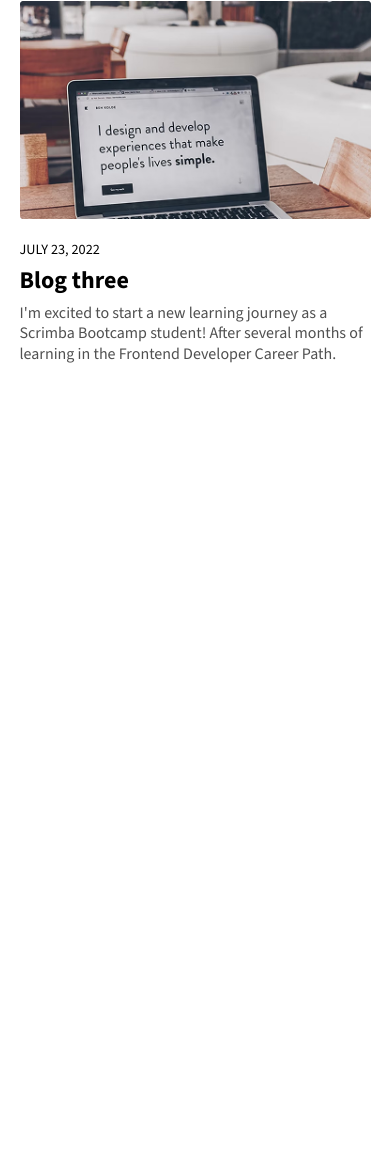
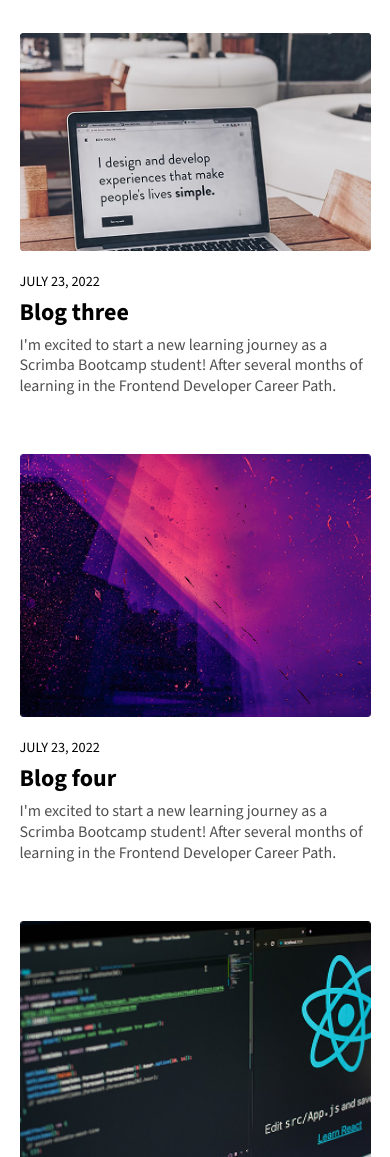
Before and after one commit to erzanthedev/learning-journal, a website built with Vite: page index.html in a window 390 px wide. Shown: the part 843-2000 px from the top of the page. Before the commit the page ends 1249 px from the top, so only its background shows below. Built offline with nearby package versions, Linux system fonts and the light colour scheme.

Commit message:
making the blogs responsive

```diff
--- a/css/style.css
+++ b/css/style.css
@@ -71,7 +71,11 @@ span {
 
 /* Blog */
 .blogs {
+  display: grid;
+  grid-template-columns: repeat(auto-fit, minmax(240px, 1fr));
+  gap: 1em;
   width: 90%;
+  max-width: 1000px;
   margin: 0 auto;
   padding-top: 2.125em;
 }
--- a/index.html
+++ b/index.html
@@ -77,6 +77,48 @@
             Career Path.
           </p>
         </article>
+        <article class="blogs__item">
+          <img
+            src="./images/blog-image-04.png"
+            alt="A purple mixed with other colors background"
+            class="blogs__img"
+          />
+          <span class="blogs__date">JULY 23, 2022</span>
+          <h2 class="blogs__title">Blog four</h2>
+          <p class="blogs__preview">
+            I'm excited to start a new learning journey as a Scrimba Bootcamp
+            student! After several months of learning in the Frontend Developer
+            Career Path.
+          </p>
+        </article>
+        <article class="blogs__item">
+          <img
+            src="./images/blog-image-05.png"
+            alt="A zoomed laptop screen with code"
+            class="blogs__img"
+          />
+          <span class="blogs__date">JULY 23, 2022</span>
+          <h2 class="blogs__title">Blog five</h2>
+          <p class="blogs__preview">
+            I'm excited to start a new learning journey as a Scrimba Bootcamp
+            student! After several months of learning in the Frontend Developer
+            Career Path.
+          </p>
+        </article>
+        <article class="blogs__item">
+          <img
+            src="./images/blog-image-06.png"
+            alt="A female at a beach during sunset"
+            class="blogs__img"
+          />
+          <span class="blogs__date">JULY 23, 2022</span>
+          <h2 class="blogs__title">Blog six</h2>
+          <p class="blogs__preview">
+            I'm excited to start a new learning journey as a Scrimba Bootcamp
+            student! After several months of learning in the Frontend Developer
+            Career Path.
+          </p>
+        </article>
         <!-- <button class="more__btn">View More</button> -->
       </section>
     </main>
```
Also changed, not shown: images/blog-image-04.png (added), images/blog-image-05.png (added), images/blog-image-06.png (added).
